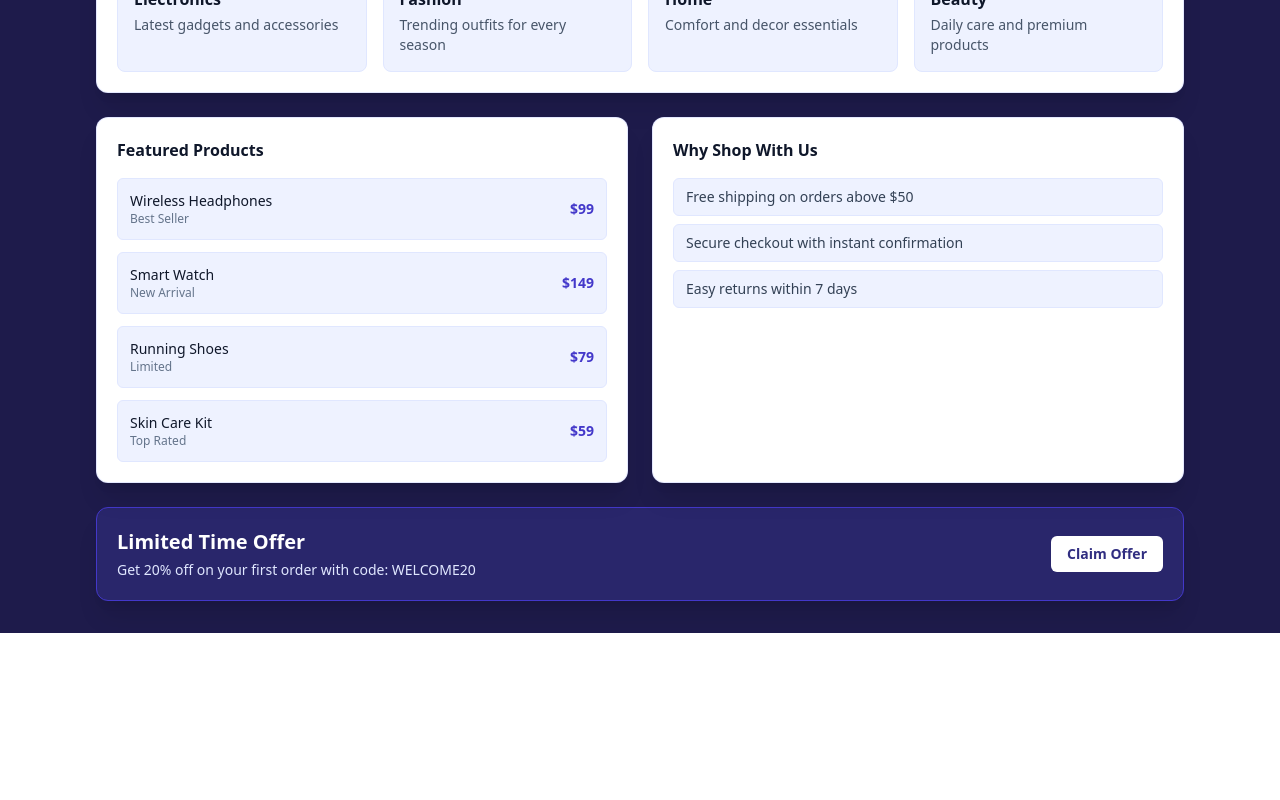
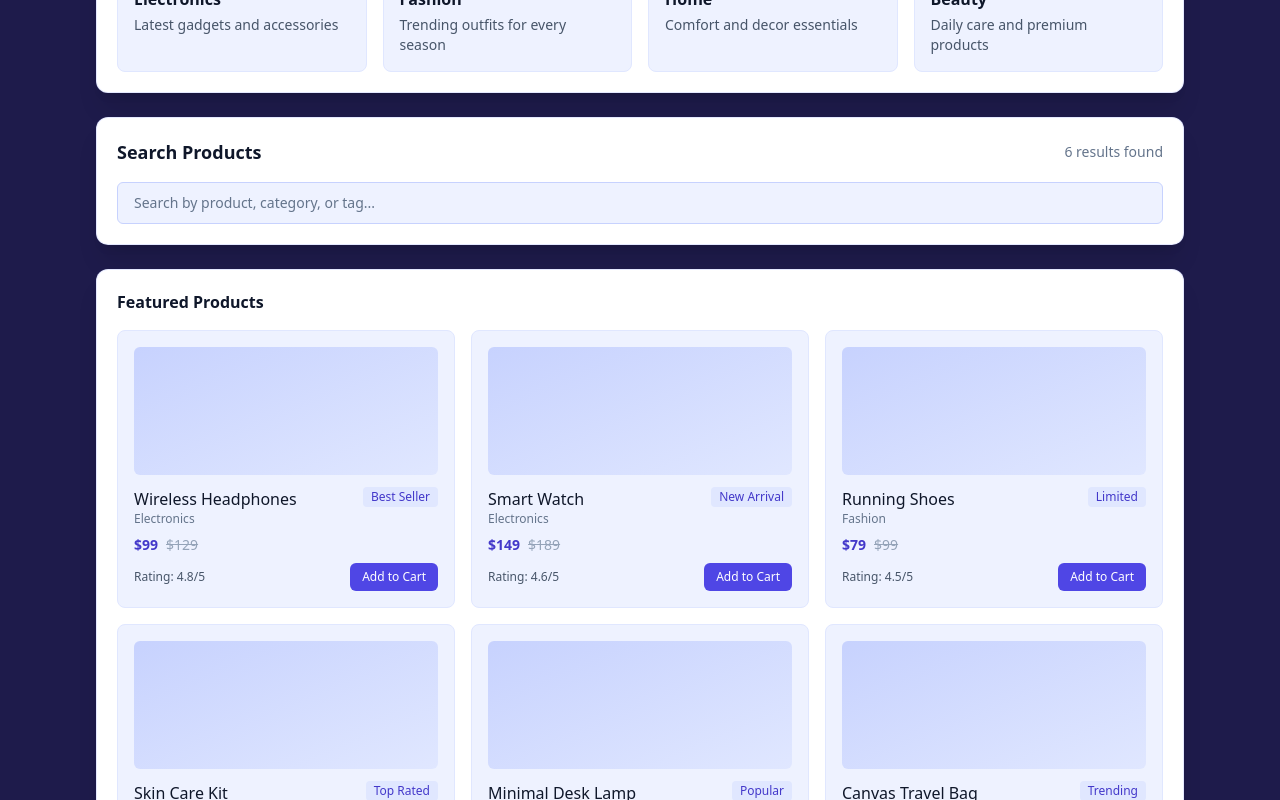
Before and after one commit to utsav-18/Secure-Login, a React (Vite) app in the folder frontend/: page /dashboard in a window 1280 px wide. Shown: the part 520-1320 px from the top of the page. Before the commit the page ends 1153 px from the top, so only its background shows below. Built offline with nearby package versions, Linux system fonts and the light colour scheme.

Commit message:
New Design

```diff
--- a/frontend/src/pages/Dashboard.jsx
+++ b/frontend/src/pages/Dashboard.jsx
@@ -4,6 +4,7 @@ import { useEffect, useState } from "react";
 function Dashboard() {
   const navigate = useNavigate();
   const [username, setUsername] = useState("");
+  const [searchTerm, setSearchTerm] = useState("");
 
   const categories = [
     { name: "Electronics", desc: "Latest gadgets and accessories" },
@@ -13,10 +14,12 @@ function Dashboard() {
   ];
 
   const products = [
-    { name: "Wireless Headphones", price: "$99", tag: "Best Seller" },
-    { name: "Smart Watch", price: "$149", tag: "New Arrival" },
-    { name: "Running Shoes", price: "$79", tag: "Limited" },
-    { name: "Skin Care Kit", price: "$59", tag: "Top Rated" },
+    { name: "Wireless Headphones", category: "Electronics", price: 99, oldPrice: 129, rating: 4.8, tag: "Best Seller" },
+    { name: "Smart Watch", category: "Electronics", price: 149, oldPrice: 189, rating: 4.6, tag: "New Arrival" },
+    { name: "Running Shoes", category: "Fashion", price: 79, oldPrice: 99, rating: 4.5, tag: "Limited" },
+    { name: "Skin Care Kit", category: "Beauty", price: 59, oldPrice: 79, rating: 4.7, tag: "Top Rated" },
+    { name: "Minimal Desk Lamp", category: "Home", price: 45, oldPrice: 59, rating: 4.4, tag: "Popular" },
+    { name: "Canvas Travel Bag", category: "Fashion", price: 69, oldPrice: 89, rating: 4.3, tag: "Trending" },
   ];
 
   const benefits = [
@@ -24,6 +27,11 @@ function Dashboard() {
     "Secure checkout with instant confirmation",
     "Easy returns within 7 days",
   ];
+
+  const filteredProducts = products.filter((item) => {
+    const search = searchTerm.toLowerCase();
+    return item.name.toLowerCase().includes(search) || item.category.toLowerCase().includes(search) || item.tag.toLowerCase().includes(search);
+  });
 
   useEffect(() => {
     const token = localStorage.getItem("token");
@@ -99,27 +107,66 @@ function Dashboard() {
           </div>
         </section>
 
+        <section className="mt-6 rounded-xl border border-indigo-300/30 bg-white p-5 text-slate-900 shadow-xl">
+          <div className="flex flex-col gap-3 sm:flex-row sm:items-center sm:justify-between">
+            <h3 className="text-lg font-semibold">Search Products</h3>
+            <p className="text-sm text-slate-500">{filteredProducts.length} results found</p>
+          </div>
+
+          <div className="mt-4">
+            <input
+              type="text"
+              value={searchTerm}
+              onChange={(e) => setSearchTerm(e.target.value)}
+              placeholder="Search by product, category, or tag..."
+              className="w-full rounded-md border border-indigo-200 bg-indigo-50 px-4 py-2.5 text-sm text-slate-900 placeholder:text-slate-500 focus:border-indigo-500 focus:outline-none"
+            />
+          </div>
+        </section>
+
         <section className="mt-6 grid grid-cols-1 gap-6 lg:grid-cols-2">
-          <div className="rounded-xl border border-indigo-300/30 bg-white p-5 text-slate-900 shadow-xl">
+          <div className="rounded-xl border border-indigo-300/30 bg-white p-5 text-slate-900 shadow-xl lg:col-span-2">
             <h3 className="text-base font-semibold">Featured Products</h3>
-            <div className="mt-4 space-y-3 text-sm text-slate-700">
-              {products.map((item) => (
-                <div key={item.name} className="flex items-center justify-between rounded-md border border-indigo-100 bg-indigo-50 px-3 py-3">
-                  <div>
-                    <p className="font-medium text-slate-900">{item.name}</p>
-                    <p className="text-xs text-slate-500">{item.tag}</p>
+            <div className="mt-4 grid grid-cols-1 gap-4 sm:grid-cols-2 lg:grid-cols-3">
+              {filteredProducts.map((item) => (
+                <article key={item.name} className="rounded-lg border border-indigo-100 bg-indigo-50 p-4">
+                  <div className="h-32 rounded-md bg-gradient-to-br from-indigo-200 to-indigo-100" />
+
+                  <div className="mt-3 flex items-start justify-between gap-2">
+                    <div>
+                      <p className="font-medium text-slate-900">{item.name}</p>
+                      <p className="text-xs text-slate-500">{item.category}</p>
+                    </div>
+                    <span className="rounded bg-indigo-100 px-2 py-0.5 text-xs font-medium text-indigo-700">{item.tag}</span>
                   </div>
-                  <p className="font-semibold text-indigo-700">{item.price}</p>
+
+                  <div className="mt-2 flex items-center gap-2 text-sm">
+                    <span className="font-semibold text-indigo-700">${item.price}</span>
+                    <span className="text-slate-400 line-through">${item.oldPrice}</span>
+                  </div>
+
+                  <div className="mt-2 flex items-center justify-between">
+                    <p className="text-xs text-slate-600">Rating: {item.rating}/5</p>
+                    <button className="rounded-md bg-indigo-600 px-3 py-1.5 text-xs font-medium text-white hover:bg-indigo-700">
+                      Add to Cart
+                    </button>
+                  </div>
+                </article>
+              ))}
+
+              {filteredProducts.length === 0 && (
+                <div className="rounded-lg border border-indigo-100 bg-indigo-50 p-6 text-center text-sm text-slate-600 sm:col-span-2 lg:col-span-3">
+                  No products found for "{searchTerm}".
                 </div>
-              ))}
+              )}
             </div>
           </div>
 
-          <div className="rounded-xl border border-indigo-300/30 bg-white p-5 text-slate-900 shadow-xl">
+          <div className="rounded-xl border border-indigo-300/30 bg-white p-5 text-slate-900 shadow-xl lg:col-span-2">
             <h3 className="text-base font-semibold">Why Shop With Us</h3>
-            <ul className="mt-4 space-y-2 text-sm text-slate-700">
+            <ul className="mt-4 grid grid-cols-1 gap-2 text-sm text-slate-700 sm:grid-cols-3">
               {benefits.map((item) => (
-                <li key={item} className="rounded-md border border-indigo-100 bg-indigo-50 px-3 py-2">
+                <li key={item} className="rounded-md border border-indigo-100 bg-indigo-50 px-3 py-3">
                   {item}
                 </li>
               ))}
```
